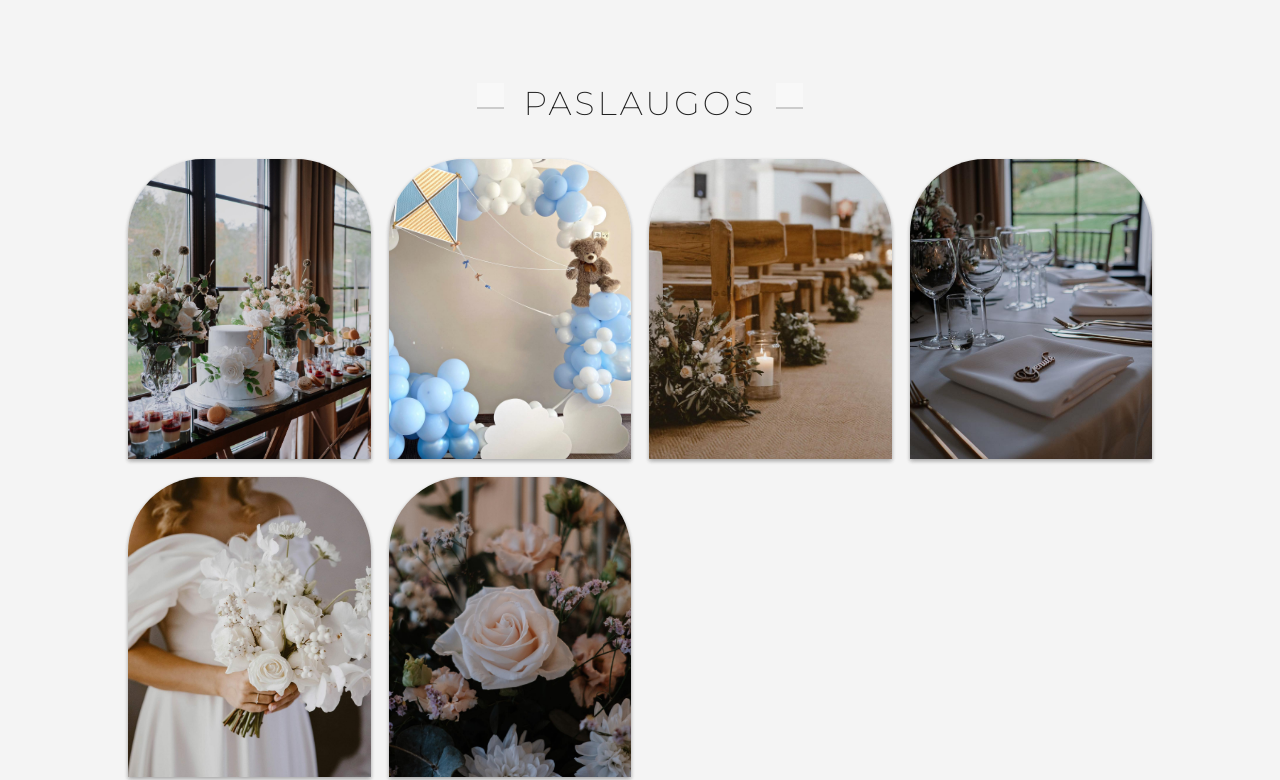
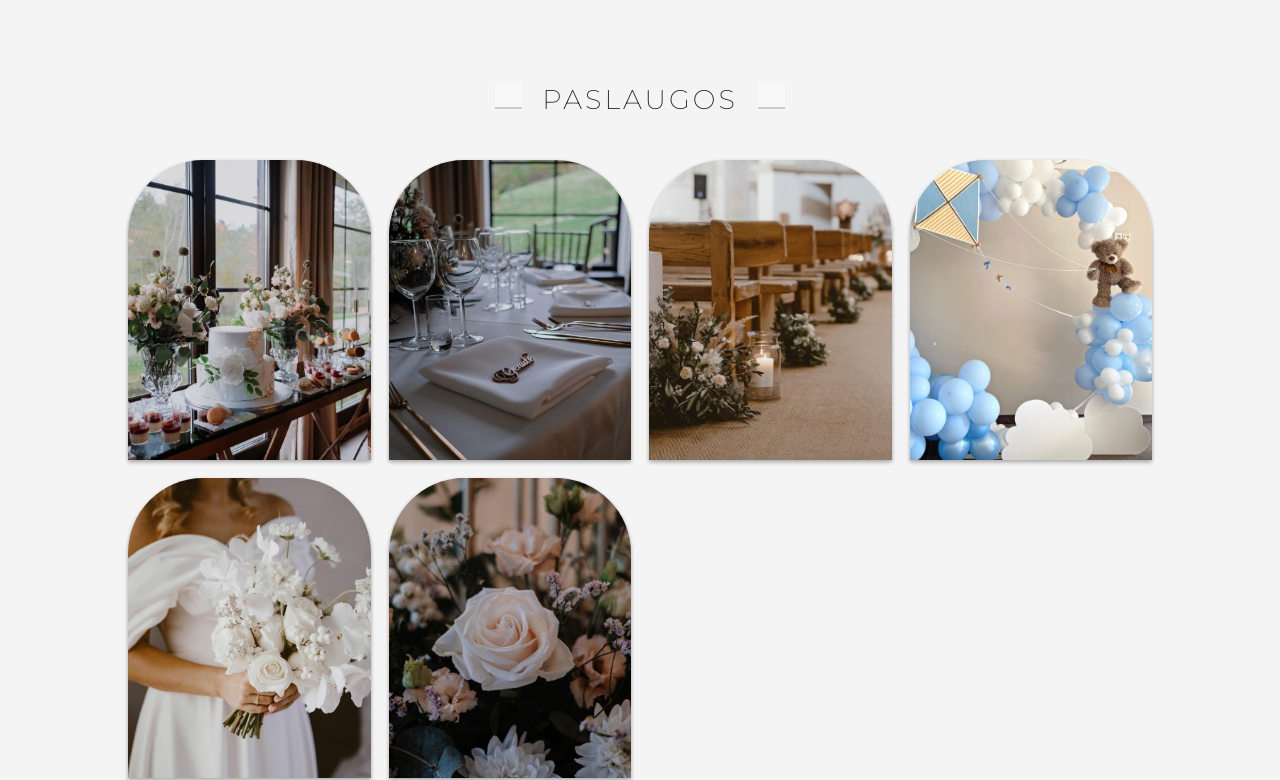
Before and after one commit to VikViku/fioristori, a React (Create React App) app: page / in a window 1280 px wide. Shown: the part 680-1460 px from the top of the page. Built offline with nearby package versions, Linux system fonts and the light colour scheme; a web font is replaced by a local one.

Commit message:
minor changes

```diff
--- a/package.json
+++ b/package.json
@@ -14,6 +14,7 @@
     "react": "^18.2.0",
     "react-bootstrap": "^2.6.0",
     "react-dom": "^18.2.0",
+    "react-router-dom": "^6.10.0",
     "react-scripts": "^5.0.1",
     "web-vitals": "^2.1.4"
   },
--- /dev/null
+++ b/src/assets/styles/style.scss
@@ -0,0 +1,10 @@
+h1 {
+    font-size: 2rem;
+}
+
+h2 {
+    font-size: 1.5rem;
+}
+h3 {
+    font-size: 1rem;
+}
--- a/src/components/heading/heading.component.jsx
+++ b/src/components/heading/heading.component.jsx
@@ -5,9 +5,9 @@ import "./heading.style.scss";
 const Heading = (props) => {
 
     return <div className="linija">
-        <h1>
+        <h2>
             {props.title}
-        </h1>
+        </h2>
         <span>{props.sub}</span>
     </div>
 };
--- a/src/components/heading/heading.style.scss
+++ b/src/components/heading/heading.style.scss
@@ -7,10 +7,9 @@
   margin-bottom: 1rem;
   text-align: center;
 
-  h1 {
+  h2 {
     font-weight: 300;
     text-transform:uppercase;
-    font-size: 33px;
     letter-spacing: 3px;
     color: var(--text-primary);
 
@@ -40,8 +39,8 @@
 
 @media only screen and (max-width: 600px) {
   .linija {
-    h1 {
-      font-size: 16px;
+    h2 {
+      font-size: 1rem;
       grid-template-rows: 11px 0;
       grid-gap: 11px;
     }
--- a/src/components/intro/intro.style.scss
+++ b/src/components/intro/intro.style.scss
@@ -24,7 +24,6 @@ $border-colour: var(--color-primary-light);
 
 
     h1 {
-        font-size: 2rem;;
         color: $border-colour;
         margin: 0 auto;
         text-align: center;
--- a/src/index.js
+++ b/src/index.js
@@ -1,5 +1,6 @@
 import React from 'react';
 import ReactDOM from 'react-dom/client';
+import { BrowserRouter } from 'react-router-dom';
 import './index.scss';
 import App from './App';
 import reportWebVitals from './reportWebVitals';
@@ -7,7 +8,9 @@ import reportWebVitals from './reportWebVitals';
 const root = ReactDOM.createRoot(document.getElementById('root'));
 root.render(
   <React.StrictMode>
-    <App />
+    <BrowserRouter>
+      <App />
+    </BrowserRouter>
   </React.StrictMode>
 );
 
--- a/src/index.scss
+++ b/src/index.scss
@@ -1,4 +1,5 @@
 @import "./assets/styles/variables";
+@import "./assets/styles/style";
 
 html, body, #root {
   margin: 0;
--- a/src/pages/Home/Homepage.component.jsx
+++ b/src/pages/Home/Homepage.component.jsx
@@ -123,7 +123,7 @@ const HomePage = () => (
             <p>Esu Vida, <i>FioriStori</i> įkūrėja, dekoratorė, floristė. Esu didelė gėlių mylėtoja ir tikiu jų galia, todėl kuriant šventės dekorą didelį dėmesį skiriu gėlių kompozicijoms, rūšims, spalvų derinimui.</p>
             <p>Gėlės man yra gražiausia puošmena šventėje, o jei jas papildo spalviškai suderinta tekstilė, žvakės, vazelės, tuomet ir sukuriama nuostabi šventės atmosfera. Gėlės kuria emociją, kuri liks ilgam ne tik Jūsų prisiminimuose, bet ir nuotraukose.</p>
             <p>Mano pagrindinė misija – padėti žmonėms sukurti įsimintinas jų švenčių istorijas. Kiekviena šventė yra individuali, todėl galutinis rezultatas niekada nebūna pasikartojantis. Kiekvieną šventę puošiu su didele meile ir atsidavimu.</p>
-            <p>Jei dar neradote savo šventės (vestuvių, gimtadienio, krikštynų, įmonės vakarėlio ir t.t) dekoratoriaus ar floristo, pasikalbėkime ir aš mielai įgyvendinsiu jūsų šventės viziją.</p>
+            <p>Jei dar neradote savo šventės (vestuvių, gimtadienio, krikštynų, įmonės vakarėlio ir t. t.) dekoratoriaus ar floristo, pasikalbėkime ir aš mielai įgyvendinsiu jūsų šventės viziją.</p>
             </div>
             <div className="vida"></div>
         </section>
--- a/src/pages/Home/Homepage.style.scss
+++ b/src/pages/Home/Homepage.style.scss
@@ -81,8 +81,8 @@ section {
                 background-size: 100%;
             }
             &.two {
-                background: url(../../assets/images/paslaugos_2.jpeg) 80% 50% no-repeat;
-                background-size: 170%;
+                background: url(../../assets/images/paslaugos_4.jpeg) 50% 50% no-repeat;
+                background-size: 100%;
             }
             &.three {
                 background: url(../../assets/images/paslaugos_3.jpeg) 35% 50% no-repeat;
@@ -90,8 +90,8 @@ section {
             }
 
             &.four {
-                background: url(../../assets/images/paslaugos_4.jpeg) 50% 50% no-repeat;
-                background-size: 100%;
+                background: url(../../assets/images/paslaugos_2.jpeg) 80% 50% no-repeat;
+                background-size: 170%;
             }
             &.five {
                 background: url(../../assets/images/paslaugos_5.jpeg) 50% 50% no-repeat;
```
Also changed, not shown: src/pages/Contacts/Contacts.component.jsx (added, +10 -0 lines), src/pages/Contacts/Contacts.style.scss (added), 1 other file (tests, documents, lock files or other folders).
